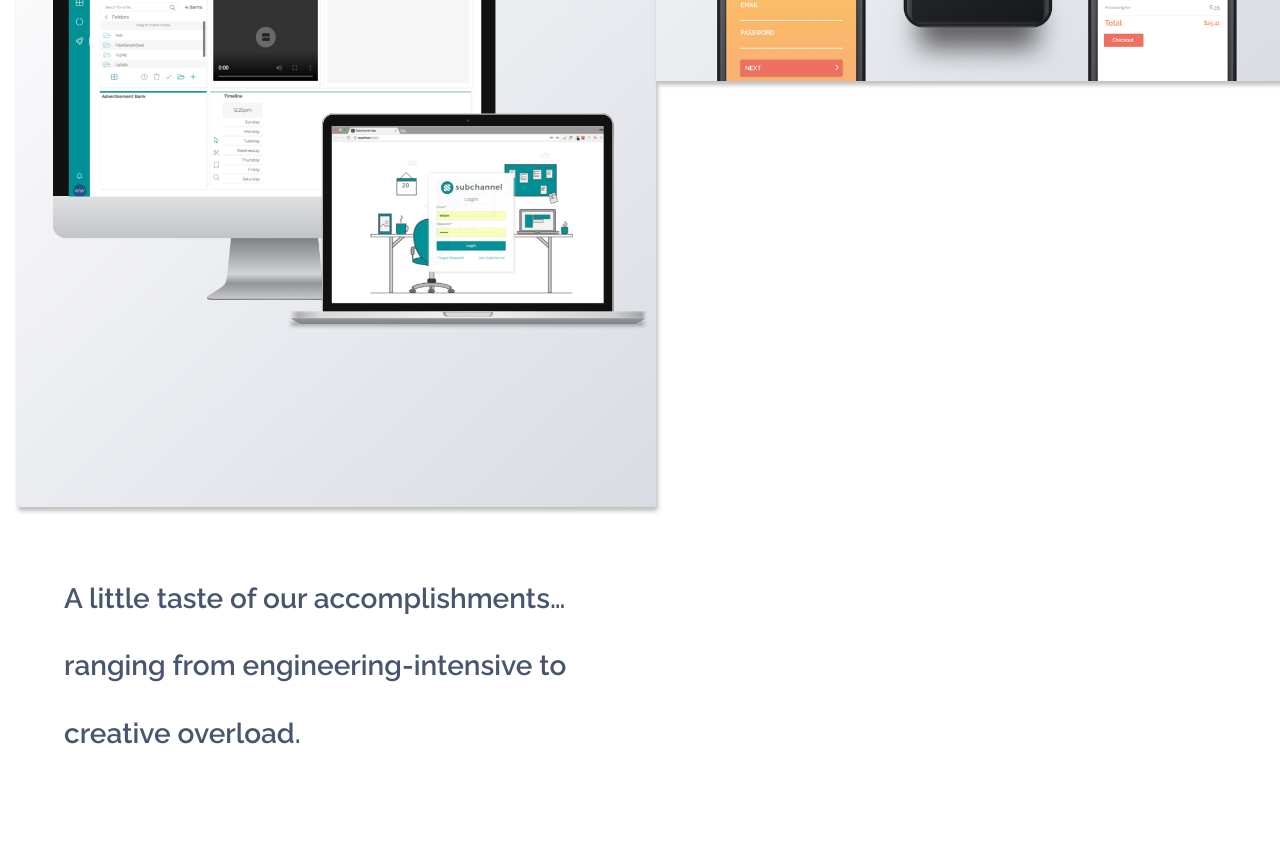
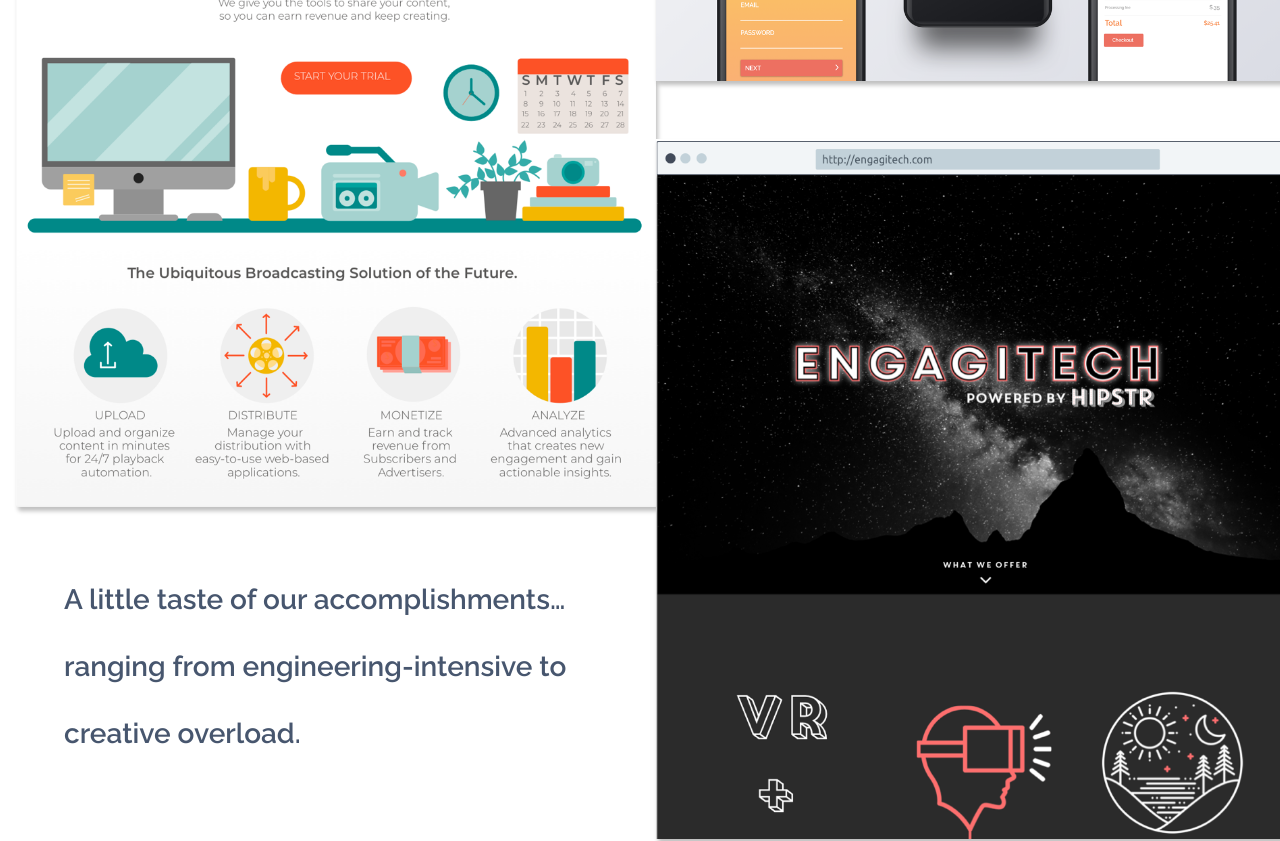
Before and after one commit to Catatek/catatekmarketing, a React (Create React App) app: page / in a window 1280 px wide. Shown: the part 1720-2561 px from the top of the page. Built offline with nearby package versions, Linux system fonts and the light colour scheme.

Commit message:
Updated assets.

```diff
--- a/src/App.js
+++ b/src/App.js
@@ -7,7 +7,8 @@
 import Footer from "./components/shared/Footer";
 import FeedForward from "./assets/feedForwardMock.png";
 import ShareCropper from "./assets/farmAppMock.png";
-import Subchannel from "./assets/subchannelMock.png";
+import Subchannel from "./assets/subchannel.png";
+import Engagitech from "./assets/engagitech.png";
 
 class App extends Component {
   constructor(props) {
@@ -37,6 +38,7 @@
           {
             image: Subchannel,
             title: "Subchannel",
+            link: "http://subchannel.tv/",
             description:
               "Subchannel is a web-based software as a service (SaaS) offering that enables creators to launch their own video-streaming service and create cashflows from subscription models. The mission is to empower creators to partner in long term, sustainable broadcast businesses that enriches the world. ",
             services: [
@@ -59,14 +61,15 @@
               "Creative Services",
               "Business Consulting"
             ]
+          },
+          {
+            image: Engagitech,
+            title: "Engagitech",
+            link: "http://engagitech.com/",
+            description:
+              "Engagitech is a sister company to the premier brand loyalty company in New York City. They provide all digital agency services including creative work, web development, and digital marketing to boost some of the largest names in the country. ",
+            services: ["Web Development"]
           }
-          // {
-          //   image: ShareCropper,
-          //   title: "Engagitech",
-          //   description:
-          //     "AchieveCE is a web-based application that enables industry professionals to take continued education courses as mandated by the state they're licensed in. ",
-          //   services: ["Web Development"]
-          // }
         ]
       };
     });
--- a/src/components/sections/Portfolio.jsx
+++ b/src/components/sections/Portfolio.jsx
@@ -29,6 +29,7 @@
 const Img = styled.img`
   width: 100%;
   height: 100%;
+  max-height: 700px;
 `;
 
 const Details = styled.div`
@@ -88,9 +89,10 @@
   }
 `;
 
-function PortfolioItem({ title, description, image, services }) {
+function PortfolioItem({ title, description, image, services, link }) {
   return (
     <div style={{ margin: "1em 0" }}>
+      <a href={link} target="_blank">
         <Div className="content">
           <Overlay className="content-overlay" />
           <Img className="content-image" src={image} />
@@ -110,6 +112,7 @@
               })}
           </Details>
         </Div>
+      </a>
     </div>
   );
 }
@@ -131,6 +134,7 @@
                 description={key.description}
                 image={key.image}
                 services={key.services}
+                link={key.link}
               />
             );
           })}
@@ -158,6 +162,7 @@
                 description={key.description}
                 image={key.image}
                 services={key.services}
+                link={key.link}
               />
             );
           })}
```
Also changed, not shown: src/assets/engagitech.png (added), src/assets/subchannel.png (added). Lines whose indentation alone changed are shown as unchanged.
